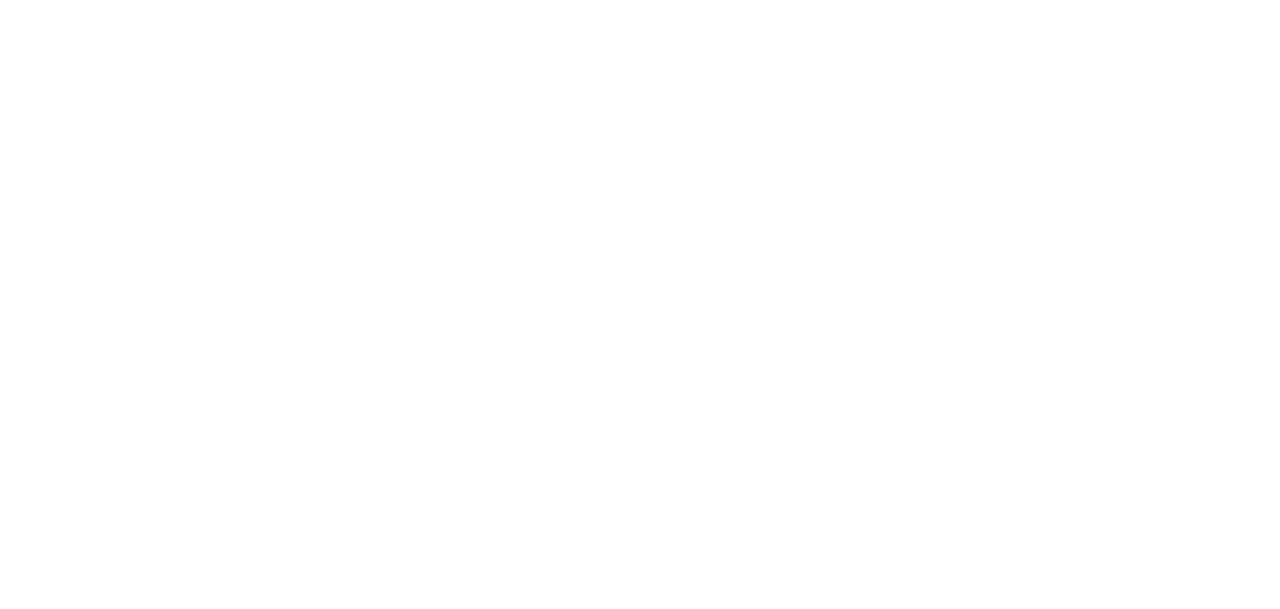
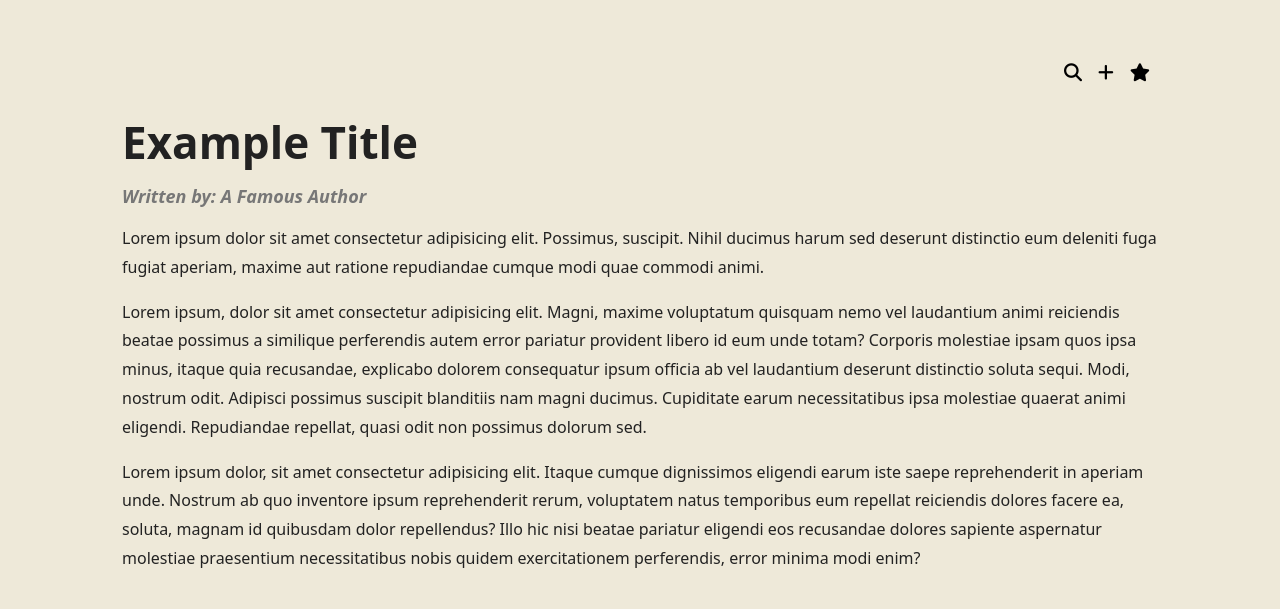
Before and after one commit to charlesmartinreed/thinner, a website: page index.html in a window 1280 px wide. Drawn offline with Linux system fonts and the light colour scheme.

Commit message:
Add inital, basic UI.

```diff
--- a/index.html
+++ b/index.html
@@ -4,7 +4,68 @@
     <meta charset="UTF-8" />
     <meta http-equiv="X-UA-Compatible" content="IE=edge" />
     <meta name="viewport" content="width=device-width, initial-scale=1.0" />
-    <title>Thinner</title>
+    <link
+      rel="stylesheet"
+      href="https://cdnjs.cloudflare.com/ajax/libs/font-awesome/6.1.2/css/all.min.css"
+      integrity="sha512-1sCRPdkRXhBV2PBLUdRb4tMg1w2YPf37qatUFeS7zlBy7jJI8Lf4VHwWfZZfpXtYSLy85pkm9GaYVYMfw5BC1A=="
+      crossorigin="anonymous"
+      referrerpolicy="no-referrer"
+    />
+    <link rel="stylesheet" href="./style.css" />
+    <script defer src="./script.js"></script>
+    <title>Thinner | Your web, made lighter.</title>
   </head>
-  <body></body>
+  <body>
+    <div class="page-container">
+      <div class="ui-container">
+        <button class="btn-ui btn-search" id="btn-search">
+          <i
+            class="fa-solid fa-magnifying-glass"
+            title="Search for a new article"
+          ></i>
+        </button>
+        <button
+          class="btn-ui btn-add-remove-fav"
+          data-added-status=""
+          id="btn-add-remove-fav"
+        >
+          <!-- dynamically added in JS  -->
+        </button>
+        <button class="btn-ui btn-show-favs" id="btn-show-favs">
+          <i class="fa-solid fa-star" title="Show your saved Articles"></i>
+        </button>
+      </div>
+      <h1 class="article-title">Example Title</h1>
+      <h6 class="article-author">Written by: A Famous Author</h6>
+      <article class="article-body">
+        <p class="article-graph">
+          Lorem ipsum dolor sit amet consectetur adipisicing elit. Possimus,
+          suscipit. Nihil ducimus harum sed deserunt distinctio eum deleniti
+          fuga fugiat aperiam, maxime aut ratione repudiandae cumque modi quae
+          commodi animi.
+        </p>
+        <p class="article-graph">
+          Lorem ipsum, dolor sit amet consectetur adipisicing elit. Magni,
+          maxime voluptatum quisquam nemo vel laudantium animi reiciendis beatae
+          possimus a similique perferendis autem error pariatur provident libero
+          id eum unde totam? Corporis molestiae ipsam quos ipsa minus, itaque
+          quia recusandae, explicabo dolorem consequatur ipsum officia ab vel
+          laudantium deserunt distinctio soluta sequi. Modi, nostrum odit.
+          Adipisci possimus suscipit blanditiis nam magni ducimus. Cupiditate
+          earum necessitatibus ipsa molestiae quaerat animi eligendi.
+          Repudiandae repellat, quasi odit non possimus dolorum sed.
+        </p>
+        <p class="article-graph">
+          Lorem ipsum dolor, sit amet consectetur adipisicing elit. Itaque
+          cumque dignissimos eligendi earum iste saepe reprehenderit in aperiam
+          unde. Nostrum ab quo inventore ipsum reprehenderit rerum, voluptatem
+          natus temporibus eum repellat reiciendis dolores facere ea, soluta,
+          magnam id quibusdam dolor repellendus? Illo hic nisi beatae pariatur
+          eligendi eos recusandae dolores sapiente aspernatur molestiae
+          praesentium necessitatibus nobis quidem exercitationem perferendis,
+          error minima modi enim?
+        </p>
+      </article>
+    </div>
+  </body>
 </html>
--- /dev/null
+++ b/script.js
@@ -0,0 +1,40 @@
+const searchBtn = document.querySelector("#btn-search");
+const addRemoveToFavsBtn = document.querySelector("#btn-add-remove-fav");
+const showFavsBtn = document.querySelector("#btn-show-favs");
+
+// EVENT LISTENERS
+searchBtn.addEventListener("click", () => handleArticleFetch());
+
+addRemoveToFavsBtn.addEventListener("click", (e) =>
+  handleFavoriteButtonClicked(e.target.getAttribute("data-added-status"))
+);
+
+showFavsBtn.addEventListener("click", () => handleShowFavs());
+
+// HANDLER FUNCTIONS
+function handleArticleFetch(url) {
+  alert("fetching now");
+}
+
+function handleFavoriteButtonClicked(buttonStatus) {
+  //   update Button
+  addRemoveToFavsBtn.innerHTML = checkArticleFavoriteStatus(buttonStatus);
+}
+
+function handleShowFavs() {
+  alert("showing favs");
+}
+
+function checkArticleFavoriteStatus(buttonStatus) {
+  const addIcon = `<i class="fa-solid fa-plus" title="Add article to Favorites"></i>`;
+  const removeIcon = `<i class="fa-solid fa-minus" title="Remove article from Favorites"></i>`;
+
+  return buttonStatus === "added" ? removeIcon : addIcon;
+}
+
+// PLACEHOLDER; won't need to hard check this at every page load, probably.
+window.addEventListener("DOMContentLoaded", () =>
+  handleFavoriteButtonClicked(
+    addRemoveToFavsBtn.getAttribute("data-added-status")
+  )
+);
--- a/style.css
+++ b/style.css
@@ -0,0 +1,92 @@
+* {
+  margin: 0;
+  padding: 0;
+  box-sizing: border-box;
+}
+
+html,
+body {
+  background-color: #eee9d9;
+  color: #222;
+  min-height: 100%;
+  font-family: system-ui, -apple-system, BlinkMacSystemFont, "Segoe UI", Roboto,
+    Oxygen, Ubuntu, Cantarell, "Open Sans", "Helvetica Neue", sans-serif;
+}
+
+.ui-container {
+  width: 100%;
+  /* background-color: red; */
+  height: 40px;
+  margin: 20px 0;
+  display: flex;
+  flex-direction: row;
+  justify-content: center;
+  justify-content: flex-end;
+  position: relative;
+}
+
+.ui-container .btn-ui {
+  cursor: pointer;
+  outline: none;
+  background: none;
+  border: none;
+  margin: 0 8px;
+}
+
+.ui-container .btn-ui i {
+  font-size: 18px;
+  transition: all 0.4s linear;
+}
+
+.ui-container .btn-ui i:hover {
+  color: #172347;
+  animation: shake 1s linear;
+}
+
+.page-container {
+  display: flex;
+  flex-wrap: wrap;
+  flex-direction: column;
+  max-width: 1100px;
+  justify-content: center;
+  align-items: flex-start;
+  margin: 0 auto;
+  padding: 2rem;
+}
+
+.article-title {
+  font-size: 44px;
+  font-weight: 800;
+  margin-bottom: 12px;
+}
+
+.article-author {
+  font-size: 18px;
+  font-weight: 600;
+  font-style: italic;
+  color: #777;
+}
+
+.article-graph {
+  line-height: 1.8rem;
+  margin-top: 1rem;
+  font-size: 16px;
+}
+
+@keyframes shake {
+  0% {
+    transform: scale(1) rotate(0deg);
+  }
+
+  50% {
+    transform: scale(1.5) rotate(-45deg);
+  }
+
+  75% {
+    transform: scale(1.5) rotate(90deg);
+  }
+
+  100% {
+    transform: scale(1) rotate(0deg);
+  }
+}
```
